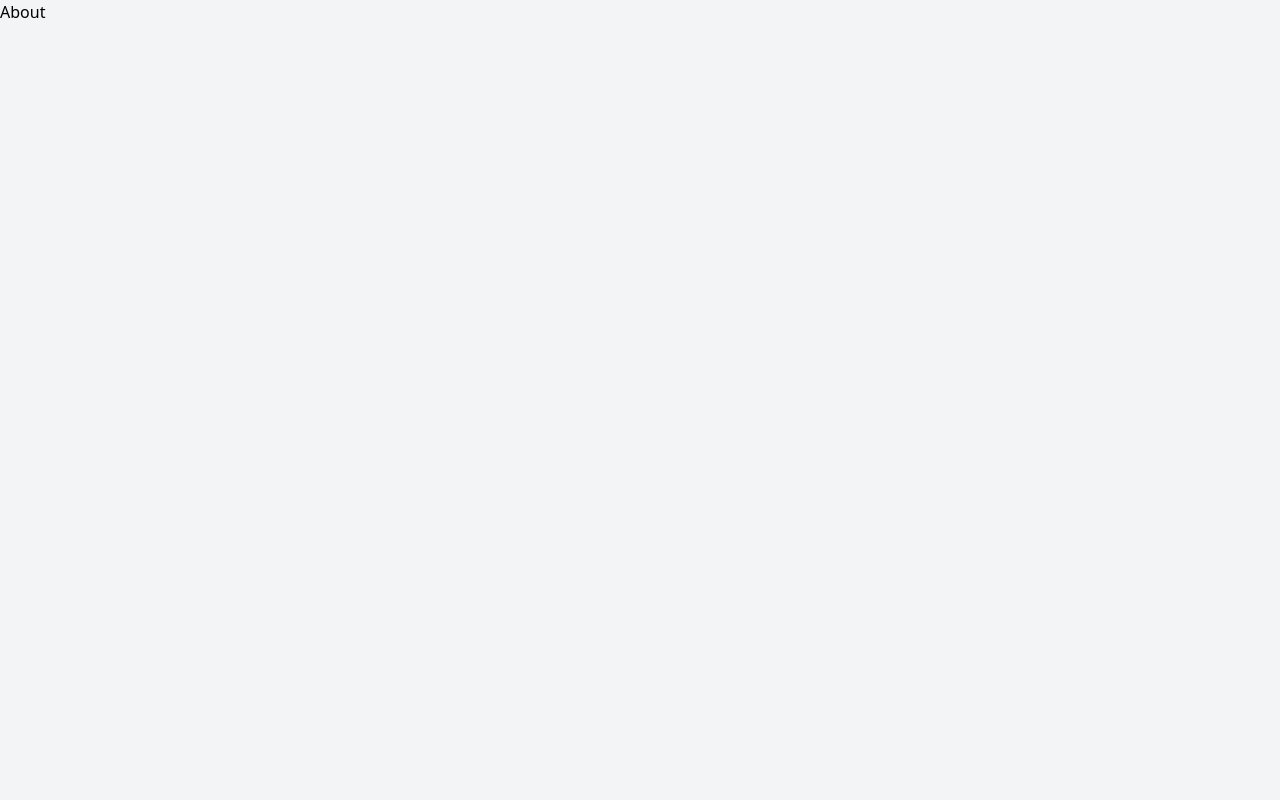
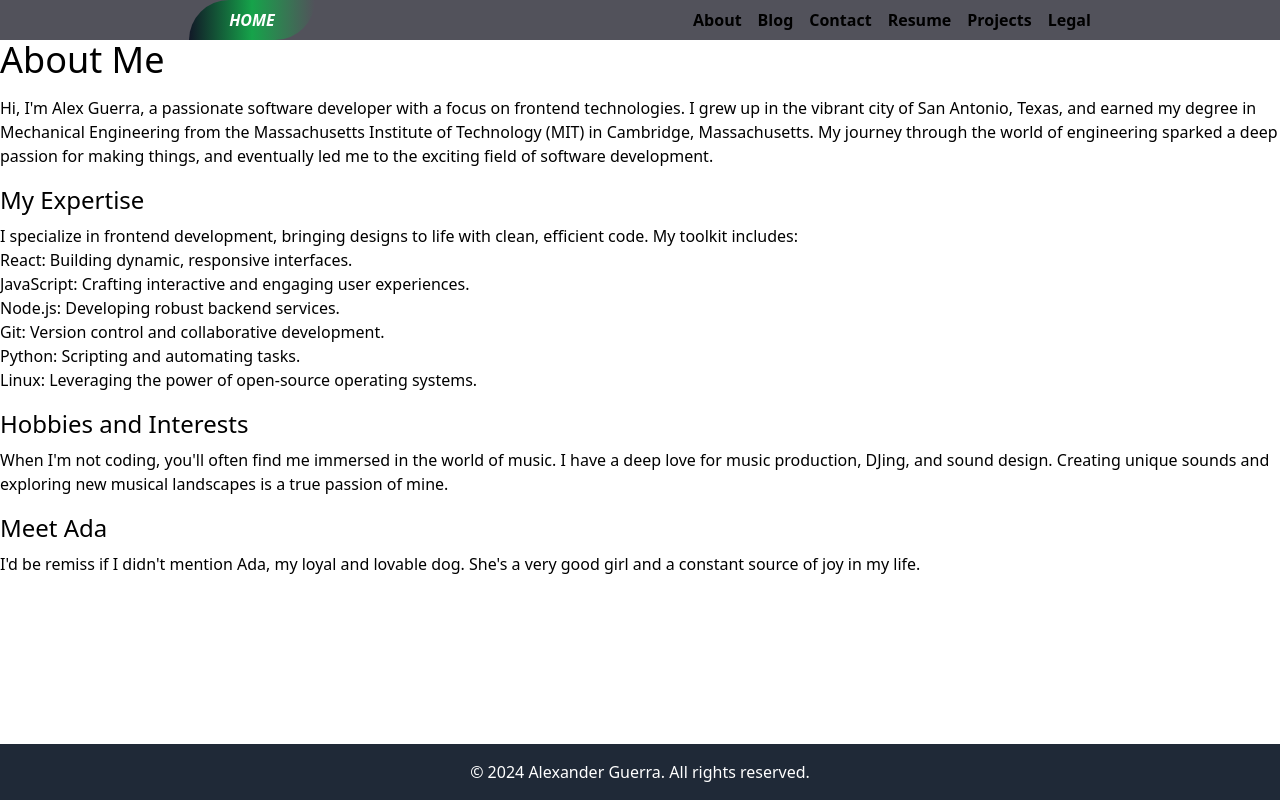
Before and after one commit to alexguerra-dev/guerra-codes, a Next.js app: page /about in a window 1280 px wide. Built offline with nearby package versions, Linux system fonts and the light colour scheme.

Commit message:
chore: Update layout styles for better UI consistency

```diff
--- a/src/app/about/page.js
+++ b/src/app/about/page.js
@@ -1,9 +1,64 @@
 import React from 'react'
+
+import Header from '../ui/header'
+import Footer from '../ui/footer'
 
 const AboutPage = () => {
     return (
-        <div>
-            <h1>About</h1>
+        <div className="flex flex-col min-h-screen">
+            <Header />
+
+            <main className="flex-grow container mx-auto">
+                <h1 className="text-4xl pb-4">About Me</h1>
+                <p>
+                    Hi, I'm Alex Guerra, a passionate software developer with a
+                    focus on frontend technologies. I grew up in the vibrant
+                    city of San Antonio, Texas, and earned my degree in
+                    Mechanical Engineering from the Massachusetts Institute of
+                    Technology (MIT) in Cambridge, Massachusetts. My journey
+                    through the world of engineering sparked a deep passion for
+                    making things, and eventually led me to the exciting field
+                    of software development.
+                </p>
+
+                <h2 className="text-2xl pt-4 pb-2">My Expertise</h2>
+                <p>
+                    I specialize in frontend development, bringing designs to
+                    life with clean, efficient code. My toolkit includes:
+                </p>
+
+                <ul>
+                    <li>React: Building dynamic, responsive interfaces.</li>
+                    <li>
+                        JavaScript: Crafting interactive and engaging user
+                        experiences.
+                    </li>
+                    <li>Node.js: Developing robust backend services.</li>
+                    <li>Git: Version control and collaborative development.</li>
+                    <li>Python: Scripting and automating tasks.</li>
+                    <li>
+                        Linux: Leveraging the power of open-source operating
+                        systems.
+                    </li>
+                </ul>
+
+                <h2 className="text-2xl pt-4 pb-2">Hobbies and Interests</h2>
+                <p>
+                    When I'm not coding, you'll often find me immersed in the
+                    world of music. I have a deep love for music production,
+                    DJing, and sound design. Creating unique sounds and
+                    exploring new musical landscapes is a true passion of mine.
+                </p>
+
+                <h2 className="text-2xl pt-4 pb-2">Meet Ada</h2>
+                <p>
+                    I'd be remiss if I didn't mention Ada, my loyal and lovable
+                    dog. She's a very good girl and a constant source of joy in
+                    my life.
+                </p>
+            </main>
+
+            <Footer></Footer>
         </div>
     )
 }
--- a/src/app/blog/page.js
+++ b/src/app/blog/page.js
@@ -1,9 +1,16 @@
 import React from 'react'
+
+import Header from '../ui/header'
+import Footer from '../ui/footer'
 
 const BlogPage = () => {
     return (
-        <div>
-            <h1>Hi</h1>
+        <div className="flex flex-col min-h-screen">
+            <Header />
+            <main className="flex-grow">
+                <h1>My blog.</h1>
+            </main>
+            <Footer />
         </div>
     )
 }
--- a/src/app/contact/page.js
+++ b/src/app/contact/page.js
@@ -1,9 +1,13 @@
 import React from 'react'
+
+import Header from '../ui/header'
+import Footer from '../ui/footer'
 
 export const ContactPage = () => {
     return (
-        <div>
+        <div className="flex flex-col min-h-screen">
             <h1>Contact</h1>
+            <p>alexander.a.guerra@gmail.com</p>
         </div>
     )
 }
--- a/src/app/layout.js
+++ b/src/app/layout.js
@@ -11,7 +11,7 @@ export const metadata = {
 export default function RootLayout({ children }) {
     return (
         <html lang="en">
-            <body className="bg-gray-100">{children}</body>
+            <body className="">{children}</body>
             {/* <SpeedInsights /> */}
             <Analytics />
         </html>
--- a/src/app/legal/page.js
+++ b/src/app/legal/page.js
@@ -1,8 +1,11 @@
 import React from 'react'
+
+import Header from '../ui/header'
+import Footer from '../ui/footer'
 
 const LegalPage = () => {
     return (
-        <div>
+        <div className="flex flex-col min-h-screen">
             <h1>LegalPage</h1>
         </div>
     )
--- a/src/app/page.js
+++ b/src/app/page.js
@@ -1,23 +1,16 @@
-import Link from 'next/link.js'
-import Image from 'next/image.js'
+import Link from 'next/link'
+import Image from 'next/image'
 
-import Header from './ui/header.js'
-import Navbar from './ui/navbar.js'
+import Header from './ui/header'
+import Footer from './ui/footer'
+import Navbar from './ui/navbar'
 
 export default function Home() {
     return (
         <div className="flex flex-col min-h-screen">
-            <Header></Header>
+            <Header />
 
-            <main className="flex-grow">
-                <h1>Hello, World!</h1>
-                <Image
-                    src="/images/profile/woman.avif"
-                    alt=""
-                    width={200}
-                    height={200}
-                    className="rounded-lg shadow-md"
-                />
+            <main className="flex-grow container mx-auto">
                 <p>
                     “One Ring to rule them all, One Ring to find them, One Ring
                     to bring them all and in the darkness bind them.”
@@ -51,11 +44,22 @@ export default function Home() {
                         </div>
                     </div>
                 </div>
+
+                <Link
+                    href="/about"
+                    className="bg-blue-500 hover:bg-blue-700 text-white font-bold py-2 px-4 rounded"
+                >
+                    About
+                </Link>
+
+                <Link
+                    href="/contact"
+                    className="bg-blue-500 hover:bg-blue-700 text-white font-bold py-2 px-4 rounded"
+                >
+                    Contact
+                </Link>
             </main>
-
-            <footer className="mt-auto p-11 bg-green-400">
-                <p>© 2021 Alex Guerra</p>
-            </footer>
+            <Footer />
         </div>
     )
 }
--- a/src/app/people/page.js
+++ b/src/app/people/page.js
@@ -1,10 +1,22 @@
 import React from 'react'
+
+import Header from '../ui/header'
+import Footer from '../ui/footer'
 
 const PeoplePage = () => {
     return (
-        <div>
-            {/* Your page content goes here */}
-            <h1>People</h1>
+        <div className="flex flex-col min-h-screen">
+            <Header />
+            <main>
+                <h1>People</h1>
+
+                <ul>
+                    <li>Teresa</li>
+                    <li>Dad</li>
+                    <li>Ada</li>
+                </ul>
+            </main>
+            <Footer />
         </div>
     )
 }
--- a/src/app/projects/page.js
+++ b/src/app/projects/page.js
@@ -1,8 +1,11 @@
 import React from 'react'
+
+import Header from '../ui/header'
+import Footer from '../ui/footer'
 
 const ProjectsPage = () => {
     return (
-        <div>
+        <div className="flex flex-col min-h-screen">
             <h1>ProjectsPage</h1>
         </div>
     )
--- a/src/app/resume/page.js
+++ b/src/app/resume/page.js
@@ -1,9 +1,20 @@
 import React from 'react'
+
+import Header from '../ui/header'
+import Footer from '../ui/footer'
 
 const ResumePage = () => {
     return (
-        <div>
+        <div className="flex flex-col min-h-screen">
             <h1>ResumePage</h1>
+
+            {/* Contact information */}
+
+            <p>Alexander A Guerra</p>
+
+            <h2>Education</h2>
+
+            <h2>Work Experience</h2>
         </div>
     )
 }
--- /dev/null
+++ b/src/app/ui/footer.js
@@ -0,0 +1,16 @@
+import React from 'react'
+
+const Footer = () => {
+    return (
+        <footer className="bg-gray-800 text-white py-4">
+            <div className="container mx-auto text-center">
+                <p>
+                    &copy; {new Date().getFullYear()} Alexander Guerra. All
+                    rights reserved.
+                </p>
+            </div>
+        </footer>
+    )
+}
+
+export default Footer
--- a/src/app/ui/header.js
+++ b/src/app/ui/header.js
@@ -11,11 +11,11 @@ const Header = () => {
     const [showMenu, setShowMenu] = useState(false)
 
     return (
-        <header className="flex flex-row items-center justify-between sm:justify-around">
+        <header className="flex flex-row items-center justify-between sm:justify-around bg-zinc-600">
             <Link
                 href="/"
                 className="flex items-center
-                h-10 px-10 bg-gradient-to-r from-gray-900 via-gray-600 to gray-500
+                h-10 px-10 bg-gradient-to-r from-gray-900 via-green-600 to gray-500
                 rounded-tl-full rounded-br-full
                 font-bold uppercase italic text-white
                 hover:opacity-90 "
@@ -23,21 +23,12 @@ const Header = () => {
                 Home
             </Link>
             <nav className="hidden sm:flex flex-row justify-between items-center gap-4 font-semibold">
-                <ul>
-                    <li>
-                        <Link href="/resume">Resume</Link>
-                    </li>
-                    <li>
-                        <Link href="/projects">Projects</Link>
-                    </li>
-                    <li>
-                        <Link href="/blog">Blog</Link>
-                    </li>
-
-                    <li>
-                        <Link href="/contact">Contact</Link>
-                    </li>
-                </ul>
+                <Link href="/about">About</Link>
+                <Link href="/blog">Blog</Link>
+                <Link href="/contact">Contact</Link>
+                <Link href="/resume">Resume</Link>
+                <Link href="/projects">Projects</Link>
+                <Link href="/legal">Legal</Link>
             </nav>
 
             <nav className="sm:hidden flex flex-col items-end gap-1 font-semibold">
```
